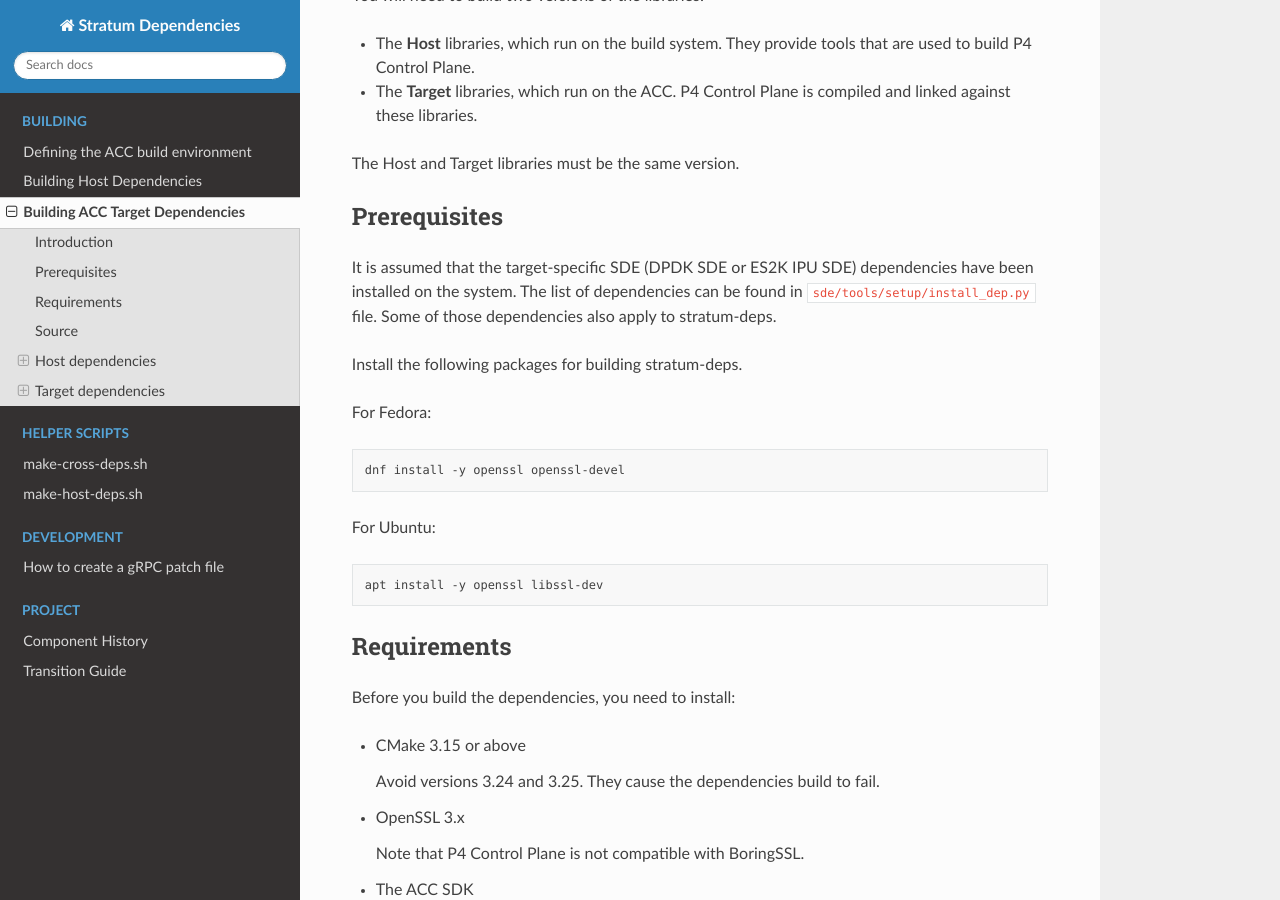
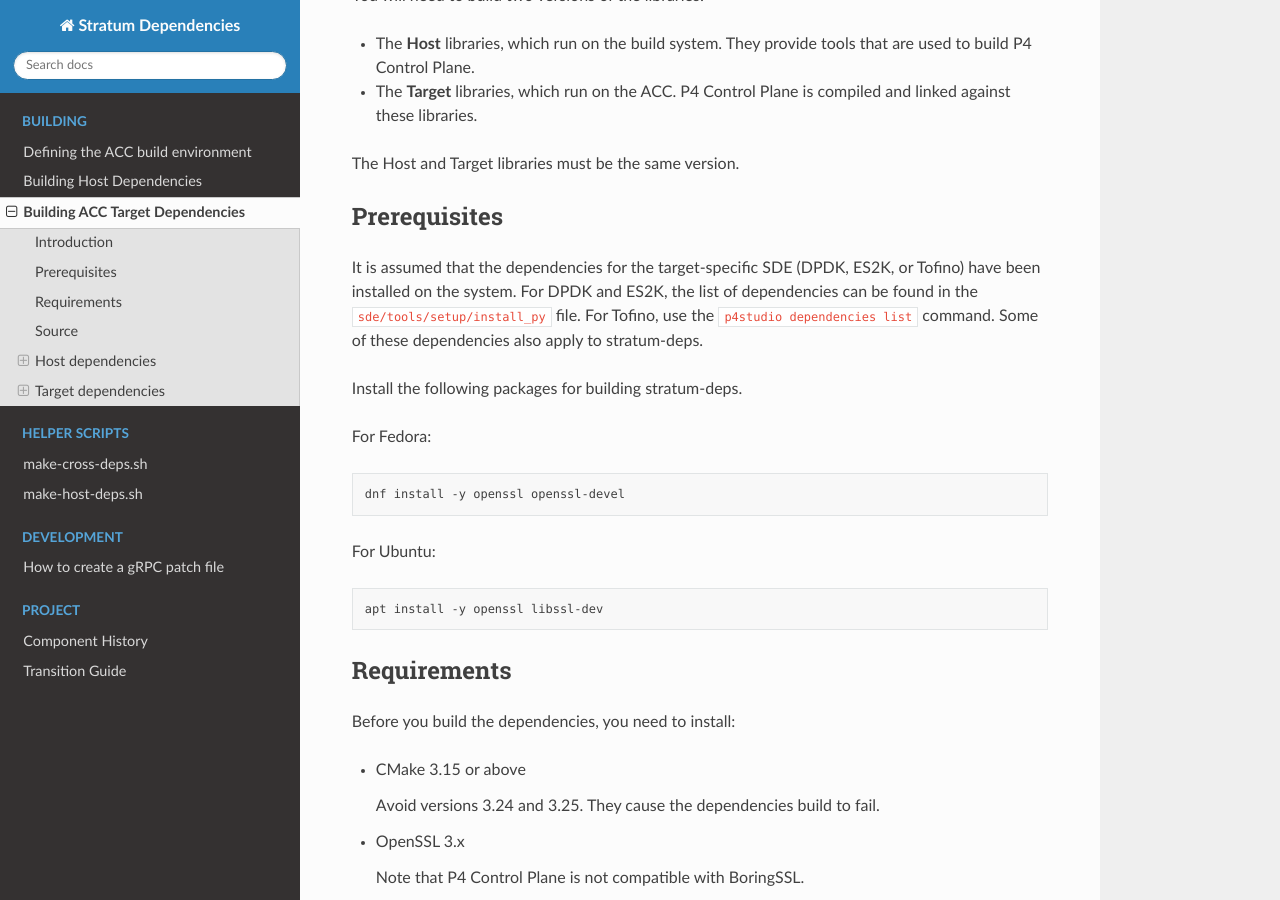
Before and after one commit to ipdk-io/stratum-deps, a Sphinx documentation site: the page built from docs/building-acc-target-deps.md, in a window 1280 px wide and 900 px high, scrolled down 424 px. Built offline with Sphinx 7.4.7 and the Read the Docs theme 2.0.0, drawn with Linux system fonts in a browser that asks for light colours.

Commit message:
Update based on comments
Signed-off-by: Sabeel Ansari <sabeel.ansari@intel.com>

```diff
--- a/docs/building-acc-target-deps.md
+++ b/docs/building-acc-target-deps.md
@@ -24,9 +24,10 @@
 
 ## Prerequisites
 
-It is assumed that the target-specific SDE (DPDK SDE or ES2K IPU SDE)
-dependencies have been installed on the system. The list of dependencies
-can be found in `sde/tools/setup/install_dep.py` file. Some of those
+It is assumed that the dependencies for the target-specific SDE (DPDK, ES2K, or
+Tofino) have been installed on the system. For DPDK and ES2K, the list of
+dependencies can be found in the `sde/tools/setup/install_py` file.
+For Tofino, use the `p4studio dependencies list` command. Some of these
 dependencies also apply to stratum-deps.
 
 Install the following packages for building stratum-deps.
```
Also changed, not shown: docs/building-host-deps.md (+4 -3 lines).
